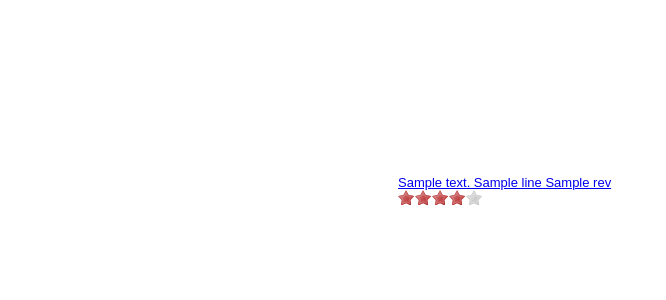
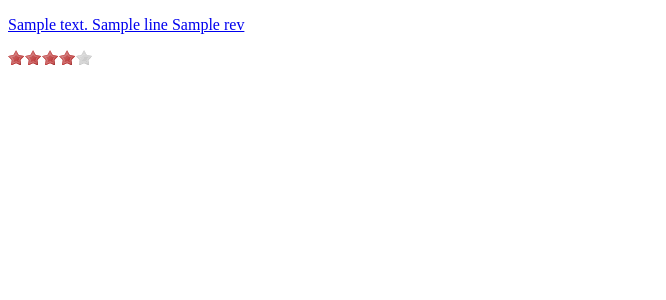
Before and after one commit to rct225/ratemysubway, a Django app: template templates/subwayrating/list.html in a window 1280 px wide. Shown: the top 300 px of the page, without its empty margins (0-666 px from the left). Run offline with Django 3.2, Linux system fonts and the light colour scheme; the template is opened without the code that fills it: most values are stand-ins (such as "Sample title", 1, 10 or a date in 2020); some libraries are stand-ins or nearby versions.

Commit message:
remvoing height from list page

```diff
--- a/templates/subwayrating/list.html
+++ b/templates/subwayrating/list.html
@@ -6,13 +6,8 @@
 <script type="text/javascript" src="/static/jquery-1.8.0.js"></script>
 <script type="text/javascript" src="/static/star-rating/jquery.rating.pack.js"></script>
 <link href="/static/star-rating/jquery.rating.css" type="text/css" rel="stylesheet"/>
-<link href="/static/main.css" rel="stylesheet" media="screen" type="text/css" >
-<link href="/static/mycssfile.css" rel="stylesheet" media="screen" type="text/css" >
-<base target="_top" />
 </head>
 
-<div id="wrapper" >
-		<div id="list_content" style="position:fixed; left:398px; top:175px; " >
 {% if reviews %}
 	{% for rev in reviews %}
 		<p><a href="{{rev.slug}}.html">{{rev.division}} {{rev.line}} {{rev.name}}</a></p>
@@ -35,8 +30,6 @@
 {% else %}
 	<p>No reviews available.</p>
 {% endif %}
-	</div>
-
 
 </body>
 </html>
```
